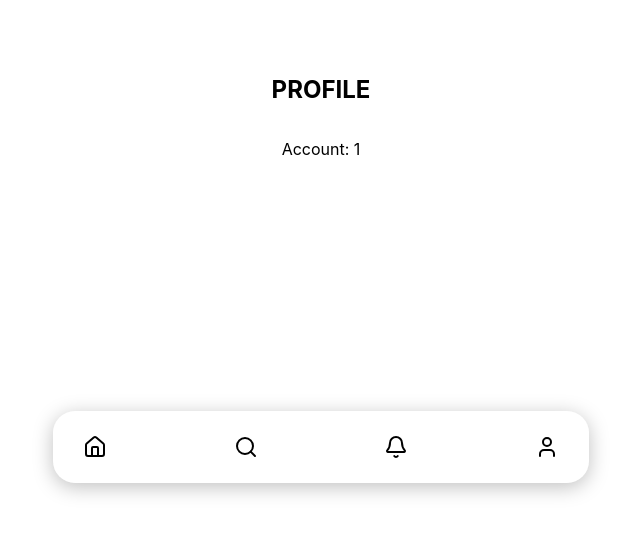
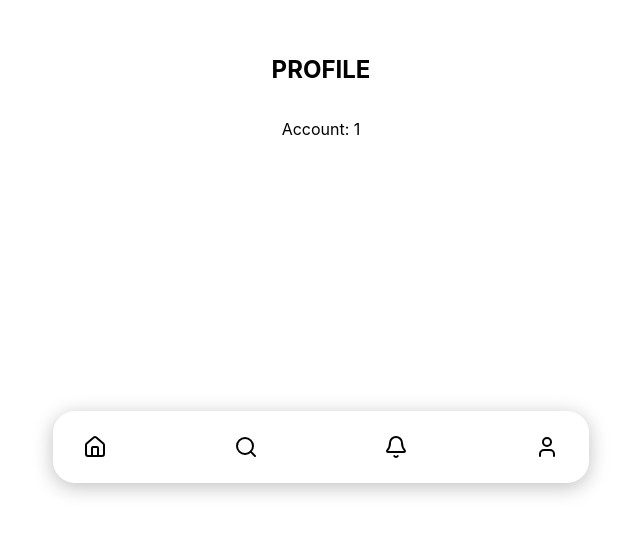
Before and after one commit to web3stick/sticksocial, a SvelteKit app: page /profile/1 in a window 1280 px wide. Shown: the part 305-838 px from the top of the page, without its empty margins (319-959 px from the left). After the commit the page ends 800 px from the top, so only its background shows below. Built offline with nearby package versions, Linux system fonts and the light colour scheme; what @near-kit-tool-box/web would draw is missing.

Commit message:
Update +page.svelte

```diff
--- a/src/routes/profile/[accountId]/+page.svelte
+++ b/src/routes/profile/[accountId]/+page.svelte
@@ -1,14 +1,16 @@
 <script lang="ts">
 	import { page } from '$app/state';
 </script>
+
+<!-- ============================================ -->
+<!-- ============================================ -->
 
 <section>
 	<h1>PROFILE</h1>
 	<p>Account: {page.params.accountId}</p>
 </section>
 
-<style>
-	section {
-		padding: 20px;
-	}
-</style>
+<!-- ============================================ -->
+<!-- ============================================ -->
+
+<style></style>
```
